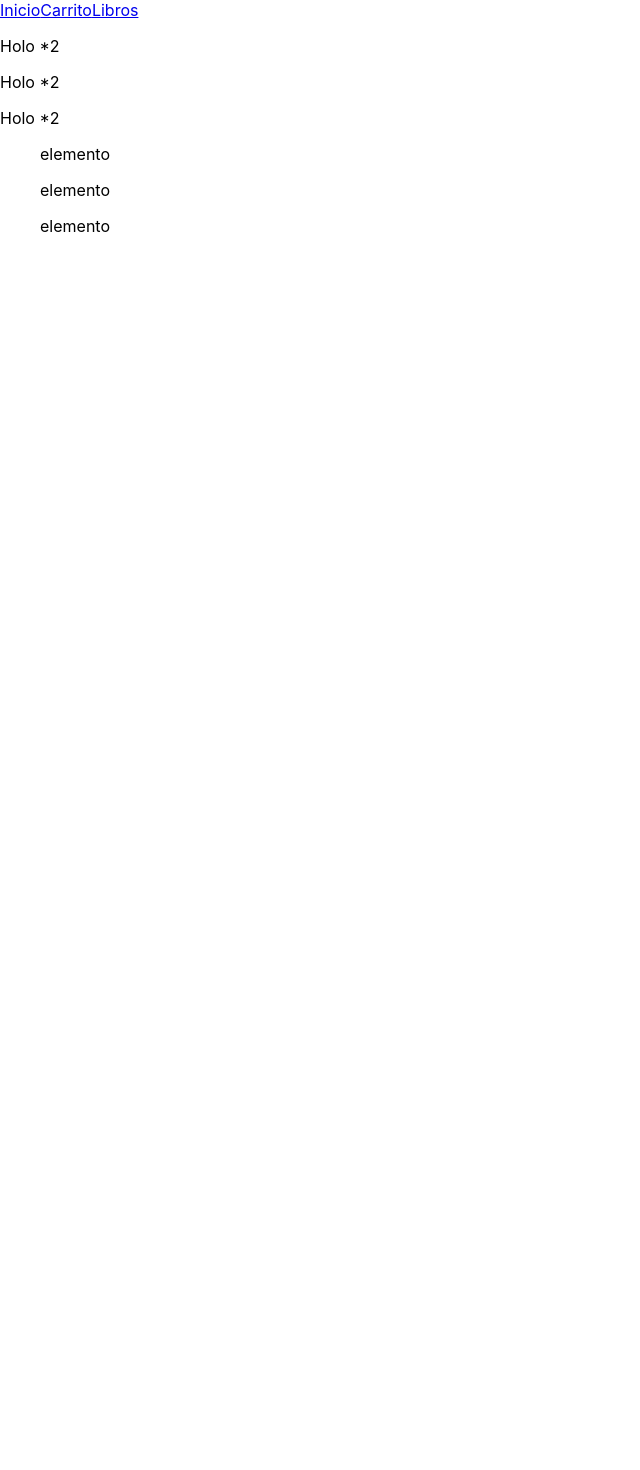
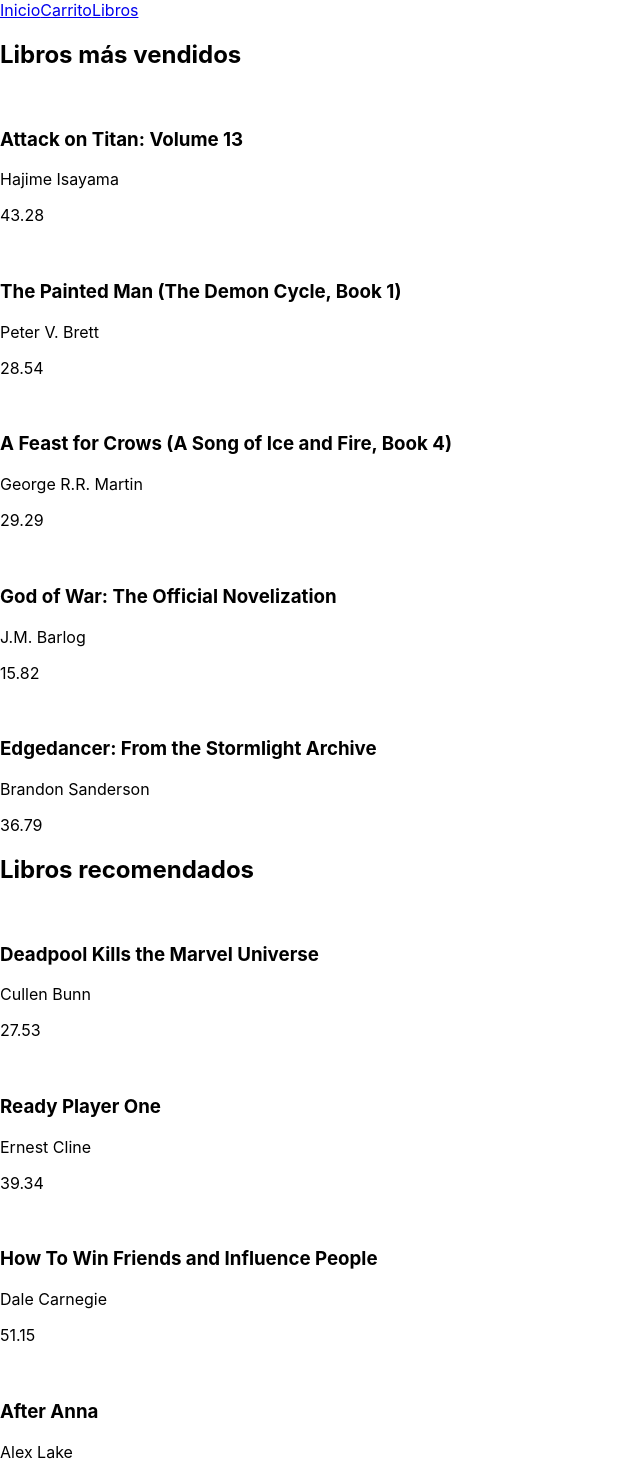
Before and after one commit to EscobarJemssy/eCommerce_book, a React (Create React App) app: page / in a window 1280 px wide. Shown: the top 1470 px of the page, without its empty margins (0-640 px from the left). Before the commit the page ends 800 px from the top, so only its background shows below. Built offline with nearby package versions, Linux system fonts and the light colour scheme.

Commit message:
creating the carousel

```diff
--- a/src/components/Carrusel.jsx
+++ b/src/components/Carrusel.jsx
@@ -1,18 +1,23 @@
 import React, { useState, useEffect } from "react";
 import ContCarrusel from "./subComponents/ContCarrusel";
+import jsonData from "../assets/google_books_1299_clean_1.json"; // revisar la ruta
 
 const Carrusel = () => {
-
-
+    const media_rating = 4.274
+    const median_voters = [1382, 38526] //135.0
+    const best_sold = jsonData.filter(book => book.rating && book.rating >= media_rating).slice(0, 5);
+    const rec_book = jsonData.filter(rec => rec.voters && rec.voters >= median_voters[0] && rec.voters <= median_voters[1]).sort((a, b) => b.voters - a.voters)
+    const random_book = [...jsonData].sort(() => Math.random() - 0.5).slice(0, 5);
     return (
         <>
 
             <div class="carrusel">
-
-                <ContCarrusel categoria="" />
-                <ContCarrusel categoria="" />
-                <ContCarrusel categoria="" />
-
+                <h2>Libros más vendidos</h2>
+                <ContCarrusel category={best_sold} />
+                <h2>Libros recomendados</h2>
+                <ContCarrusel category={rec_book} />
+                <h2>Libros de temporada</h2>
+                <ContCarrusel category={random_book} />
             </div>
 
         </>
--- a/src/components/subComponents/ContCarrusel.jsx
+++ b/src/components/subComponents/ContCarrusel.jsx
@@ -1,13 +1,18 @@
 import React, { useState, useEffect } from "react";
 
-const ContCarrusel = (props) => {
-
+const ContCarrusel = ({category}) => {
     return (
-        <div>
-            <p>Holo *2 {props.categoria}</p>
+        <div className="carrusel-horizontal">
+            {category.map((cat) => (
+                <div key={cat.index} className="cat">
+                    <img src=""/>
+                    <h3>{cat.title}</h3>
+                    <p>{cat.author}</p>
+                    <p>{cat.price}</p>
+                </div>
+            ))}
         </div>
     );
-
 }
 
 export default ContCarrusel;
```
Also changed, not shown: 1 other file (tests, documents, lock files or other folders).
